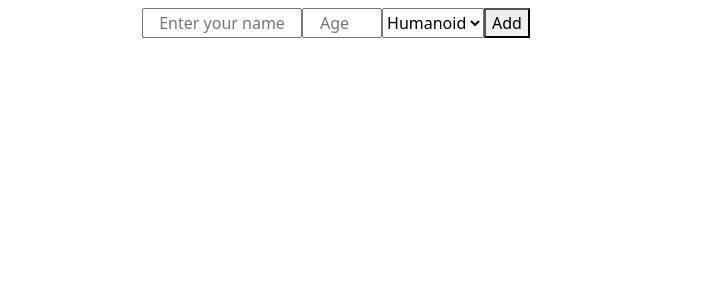
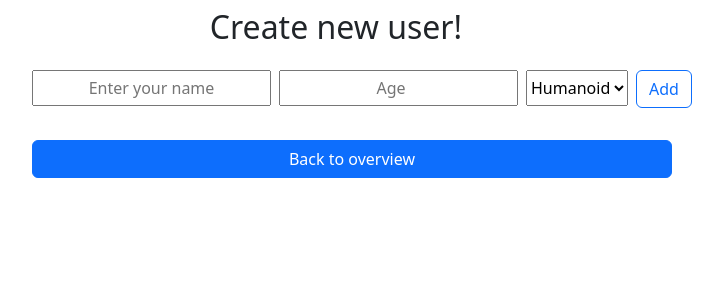
Before and after one commit to swhipz/butikk, a React (Create React App) app in the folder crud_one/crud_one/: page /create in a window 1280 px wide. Shown: the top 300 px of the page, without its empty margins (304-1027 px from the left). Built offline with nearby package versions, Linux system fonts and the light colour scheme.

Commit message:
remembered onclick functionality

```diff
--- a/crud_one/crud_one/src/App.js
+++ b/crud_one/crud_one/src/App.js
@@ -16,18 +16,7 @@ function App() {
   return (
     <div className="App">
       <h1></h1>
-      <div className="crud-input-wrapper">
-        <input type="text" name="nameInput" id="nameInput" placeholder='Enter your name' style={{width: "10rem", textAlign:"center"}}/>
 
-        <input type="number" name="ageInput" id="ageInput" placeholder='Age' style={{width: "5rem", textAlign:"center"}}/>
-        <select name="typeInput" id="typeInput" placeholder="Type" style={{height: "1.875rem"}}>
-          <option value="Humanoid">Humanoid</option>
-          <option value="Kanine">Kanine</option>
-          <option value="other">Other</option>
-        </select>
-
-        <button onClick="" >Add</button>
-      </div>
       <div className="crud-output-wrapper" style={{display:"flex", alignItems:"center", justifyContent:"center"}}>
         <div className="content-display" style={{display:"flex", flexDirection:"column", width: "50vw"}}>
           <Router>
--- a/crud_one/crud_one/src/components/Create.js
+++ b/crud_one/crud_one/src/components/Create.js
@@ -1,7 +1,27 @@
-
-
+import {Link} from "react-router-dom";
+import {Button} from "react-bootstrap";
 const Create = () => {
 
+    return(
+<>
+        <div className="crud-wrapper" style={{display: "flex", flexDirection:"column"}}>
+            <h2>Create new user!</h2>
+        <div className="crud-input-wrapper" style={{width:"100%", height:"100%", padding:"1rem", display:"flex", gap:".5rem"}}>
+        <input type="text" name="nameInput" id="nameInput" placeholder='Enter your name' style={{textAlign:"center", margin:"0", height: "2.25rem"}}/>
+
+        <input type="number" name="ageInput" id="ageInput" placeholder='Age' style={{textAlign:"center",  height: "2.25rem"}}/>
+        <select name="typeInput" id="typeInput" placeholder="Type" style={{ height: "2.25rem"}}>
+          <option value="Humanoid">Humanoid</option>
+          <option value="Kanine">Kanine</option>
+          <option value="other">Other</option>
+        </select>
+
+        <Button onClick={()=>{console.log('balls')}} variant="outline-primary" style={{position:"relative"}}>Add</Button>
+        </div>
+      </div>
+        <Link to="/.."><Button style={{margin: "1rem", width:"100%"}}>Back to overview</Button></Link>
+</>
+    )
 
 }
 
--- a/crud_one/crud_one/src/components/Home.js
+++ b/crud_one/crud_one/src/components/Home.js
@@ -59,6 +59,8 @@ const Home = () => {
                 </tbody>
         </Table>
 
+        <Link to="/create" ><Button style={{width:"100%"}}>Create new user</Button></Link>
+
         </>
     )
 
```
